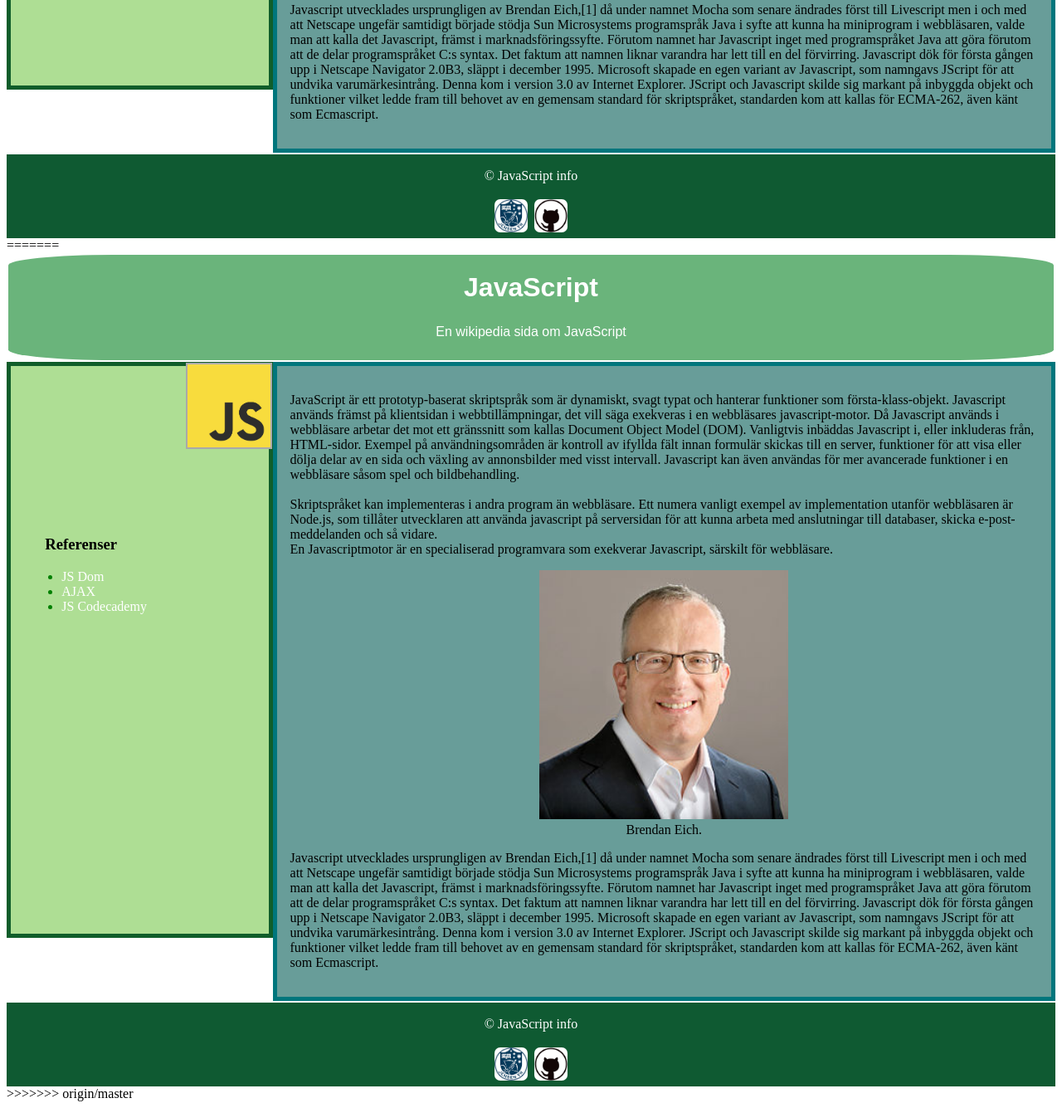
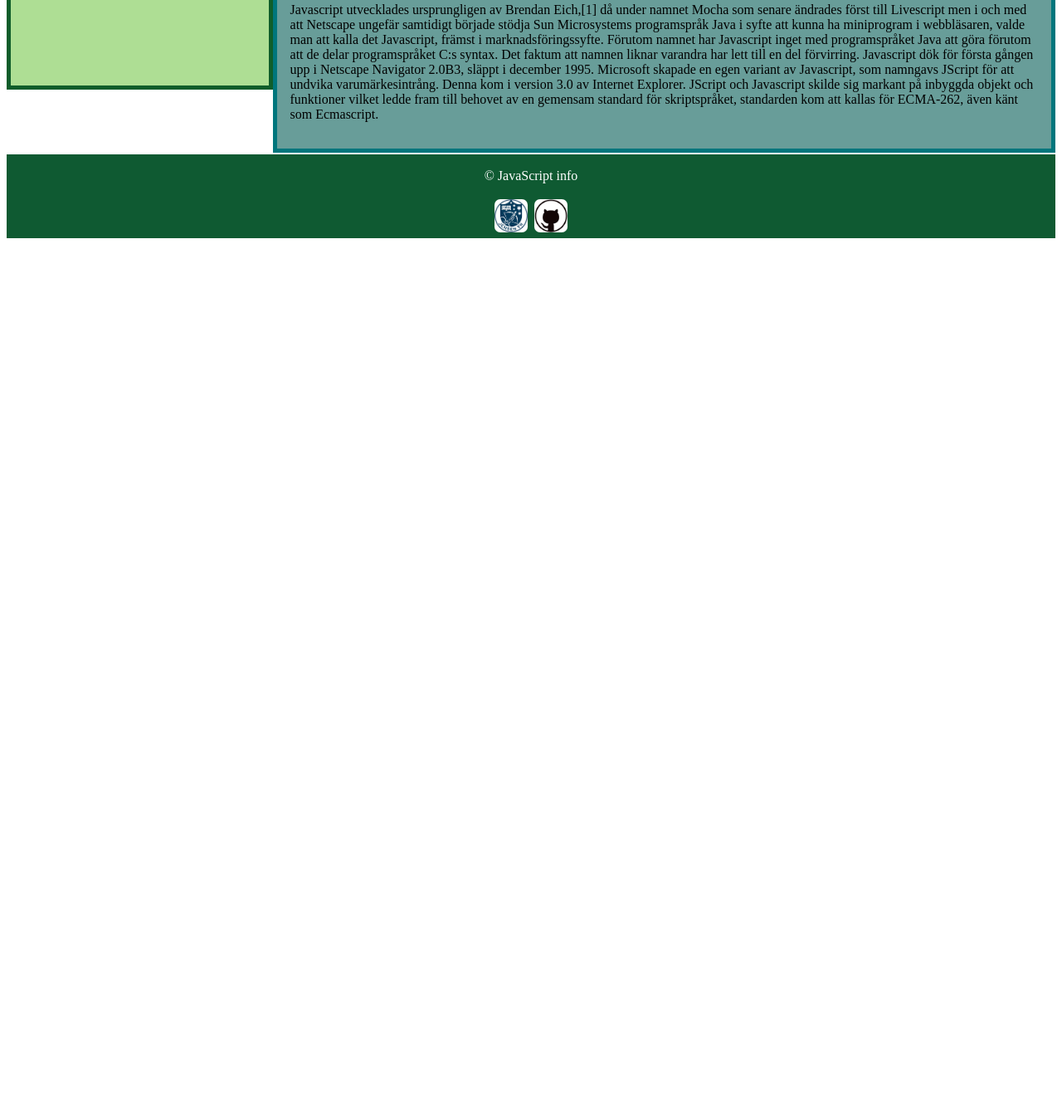
Before and after one commit to Mariannaka/VT17WebutvMarianna, a plain HTML site: page VT17WebutvMarianna/assets/pages/uppgift3.html in a window 1280 px wide. Shown: the part 723-2058 px from the top of the page at 83% size. After the commit the page ends 1018 px from the top, so only its background shows below. Drawn offline with Linux system fonts and the light colour scheme.

Commit message:
Update uppgift3.html

```diff
--- a/VT17WebutvMarianna/assets/pages/uppgift3.html
+++ b/VT17WebutvMarianna/assets/pages/uppgift3.html
@@ -50,59 +50,3 @@
 
 </body>
 </html>
-
-=======
-<!DOCTYPE html>
-<html lang="sv">
-
-<head>
-<meta charset="utf-8">
-	<title>uppgift3</title>
-	<link rel="stylesheet" type="text/css" href="../style/uppgift3.css">
-</head>
-<body>
-<header>
-	<h1>JavaScript</h1>
-	<p>En wikipedia sida om JavaScript</p>
-</header>
-
-<aside>
-	<nav>
-	<img src="../resource/js.jpg" width="100" height="100" title="JavaScript logo" alt="a Javascript logo">
-	<div>
-	<h3>Referenser</h3>
-		<ul>
-			<li><a href="http://www.w3schools.com/js/js_htmldom.asp"> JS Dom</a></li>
-			<li><a href="https://sv.wikipedia.org/wiki/AJAX">AJAX</a></li>
-			<li><a href="https://www.codecademy.com/learn/javascript">JS Codecademy</a></li>
-		</ul>
-		</div>
-	</nav>
-</aside>
-
-<main>
-		<p>JavaScript är ett prototyp-baserat skriptspråk som är dynamiskt, svagt typat och hanterar funktioner som första-klass-objekt. Javascript används främst på klientsidan i webbtillämpningar, det vill säga exekveras i en webbläsares javascript-motor. Då Javascript används i webbläsare arbetar det mot ett gränssnitt som kallas Document Object Model (DOM). Vanligtvis inbäddas Javascript i, eller inkluderas från, HTML-sidor. Exempel på användningsområden är kontroll av ifyllda fält innan formulär skickas till en server, funktioner för att visa eller dölja delar av en sida och växling av annonsbilder med visst intervall. Javascript kan även användas för mer avancerade funktioner i en webbläsare såsom spel och bildbehandling.<br><br>
-	Skriptspråket kan implementeras i andra program än webbläsare. Ett numera vanligt exempel av implementation utanför webbläsaren är Node.js, som tillåter utvecklaren att använda javascript på serversidan för att kunna arbeta med anslutningar till databaser, skicka e-post-meddelanden och så vidare.<br>
-	En Javascriptmotor är en specialiserad programvara som exekverar Javascript, särskilt för webbläsare.</p>
-
-<figure>
-		<img src="../resource/brendan.jpg">
-		 <figcaption>Brendan Eich. </figcaption>
-</figure>
-		<p>Javascript utvecklades ursprungligen av Brendan Eich,[1] då under namnet Mocha som senare ändrades först till Livescript men i och med att Netscape ungefär samtidigt började stödja Sun Microsystems programspråk Java i syfte att kunna ha miniprogram i webbläsaren, valde man att kalla det Javascript, främst i marknadsföringssyfte. Förutom namnet har Javascript inget med programspråket Java att göra förutom att de delar programspråket C:s syntax. Det faktum att namnen liknar varandra har lett till en del förvirring.
-
-    Javascript dök för första gången upp i Netscape Navigator 2.0B3, släppt i december 1995. Microsoft skapade en egen variant av Javascript, som namngavs JScript för att undvika varumärkesintrång. Denna kom i version 3.0 av Internet Explorer. JScript och Javascript skilde sig markant på inbyggda objekt och funktioner vilket ledde fram till behovet av en gemensam standard för skriptspråket, standarden kom att kallas för ECMA-262, även känt som Ecmascript.
-    </p>
-</main>
-
-<footer>
-	    <p> &copy; JavaScript info</p>
-	    <a href="https://www.jensenyh.se/"><img src="../resource/jensen.png" title= "Go to Jensen education website" alt="Jensen education logo"></a>
-	    <a href="https://github.com/Mariannaka"><img src="../resource/github.png" title="Go to Marianna's Github profile" alt="Github logo"></a>
-</footer>
-
-
-</body>
-</html>
-
->>>>>>> origin/master
```
